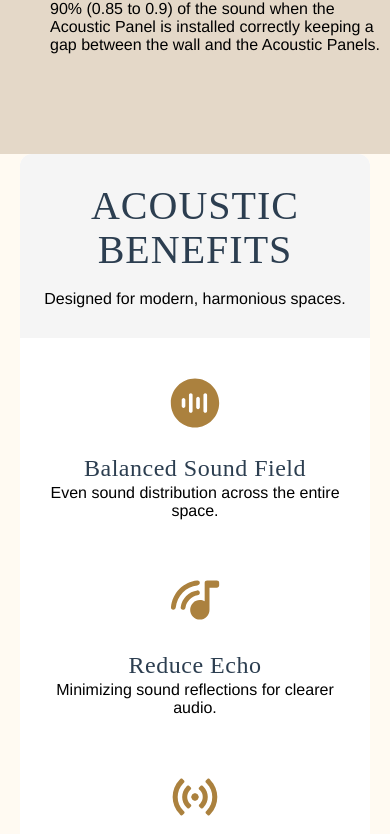
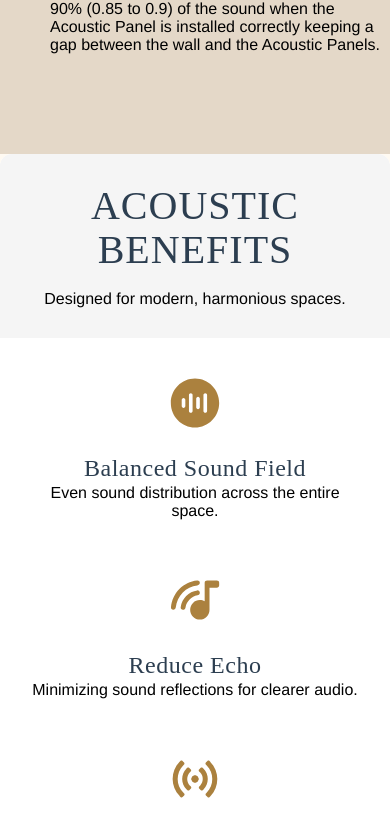
Before and after one commit to webtesting22/gaia-sanson-flooring, a Vue app: page /categories/acoustic-tiles in a window 390 px wide. Shown: the part 1783-2617 px from the top of the page. Built offline with nearby package versions, Linux system fonts and the light colour scheme; a web font is replaced by a local one.

Commit message:
Updated section color

```diff
--- a/src/components/OtherComponents/Categories/Layouts/AcousticTilesLayout.css
+++ b/src/components/OtherComponents/Categories/Layouts/AcousticTilesLayout.css
@@ -353,7 +353,7 @@
 @media (max-width: 768px) {
     .acoustic-benefits-wrapper {
         flex-direction: column;
-        margin: 0 20px;
+        /* margin: 0 20px; */
     }
 
     .acoustic-title-section {
--- a/src/components/OtherComponents/Categories/Layouts/CarpetTilesLayout.vue
+++ b/src/components/OtherComponents/Categories/Layouts/CarpetTilesLayout.vue
@@ -43,11 +43,13 @@
             </div>
         </div>
 
-        <div class="paddingTop80 Container paddingBottom80" style="background-color: white;">
+        <div  style="background-color: white;">
+            <div class="paddingTop80 Container paddingBottom80">
             <h2 class="blackColor marginBottom20">Discover Our Carpet Collection</h2>
             <div class="paddingTop80 CarpertTilesImage">
                 <img src="/Images/CarpetImages/carpet.svg" alt="">
             </div>
+        </div>
         </div>
 
         <div class="paddingTop80 Container paddingBottom80">
```
